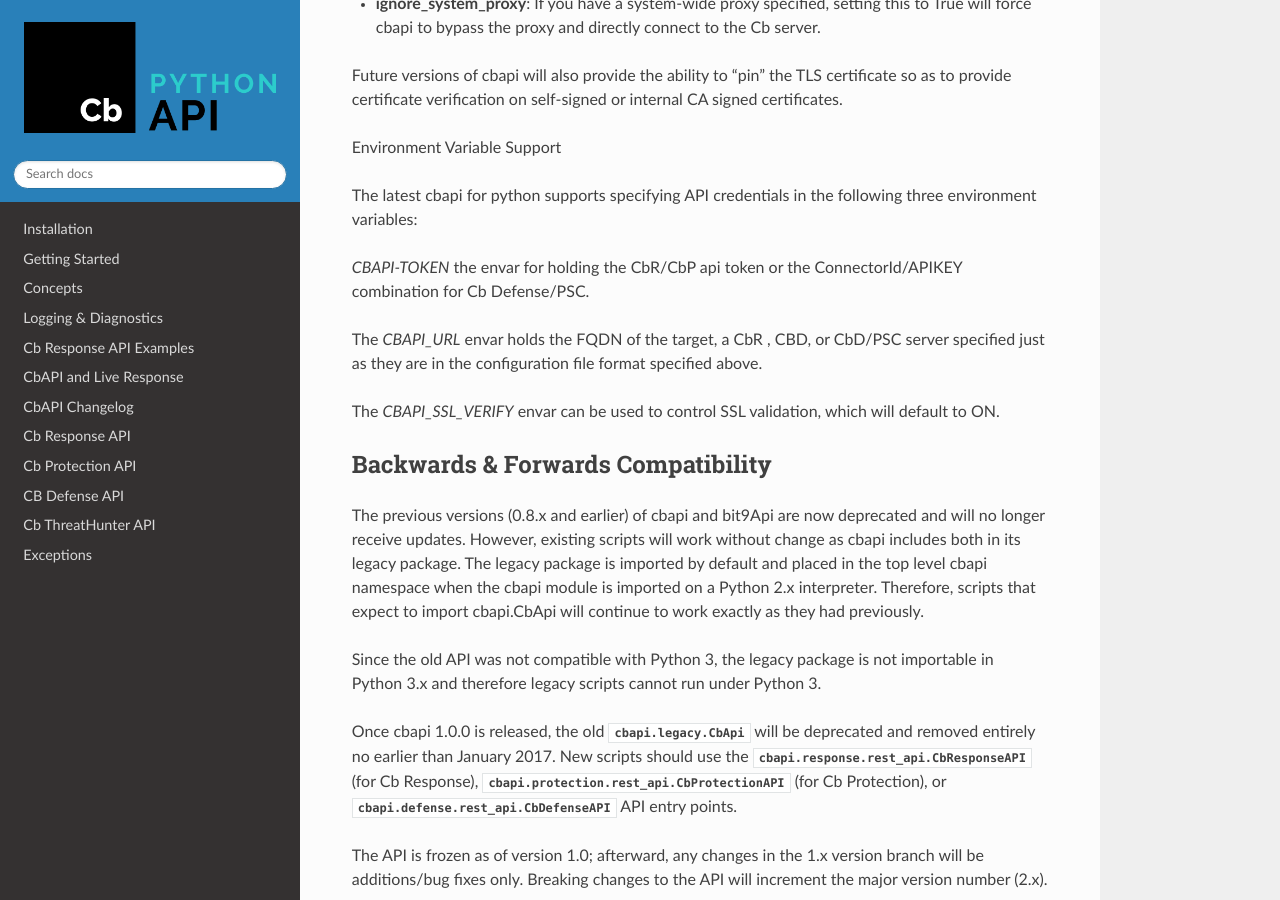
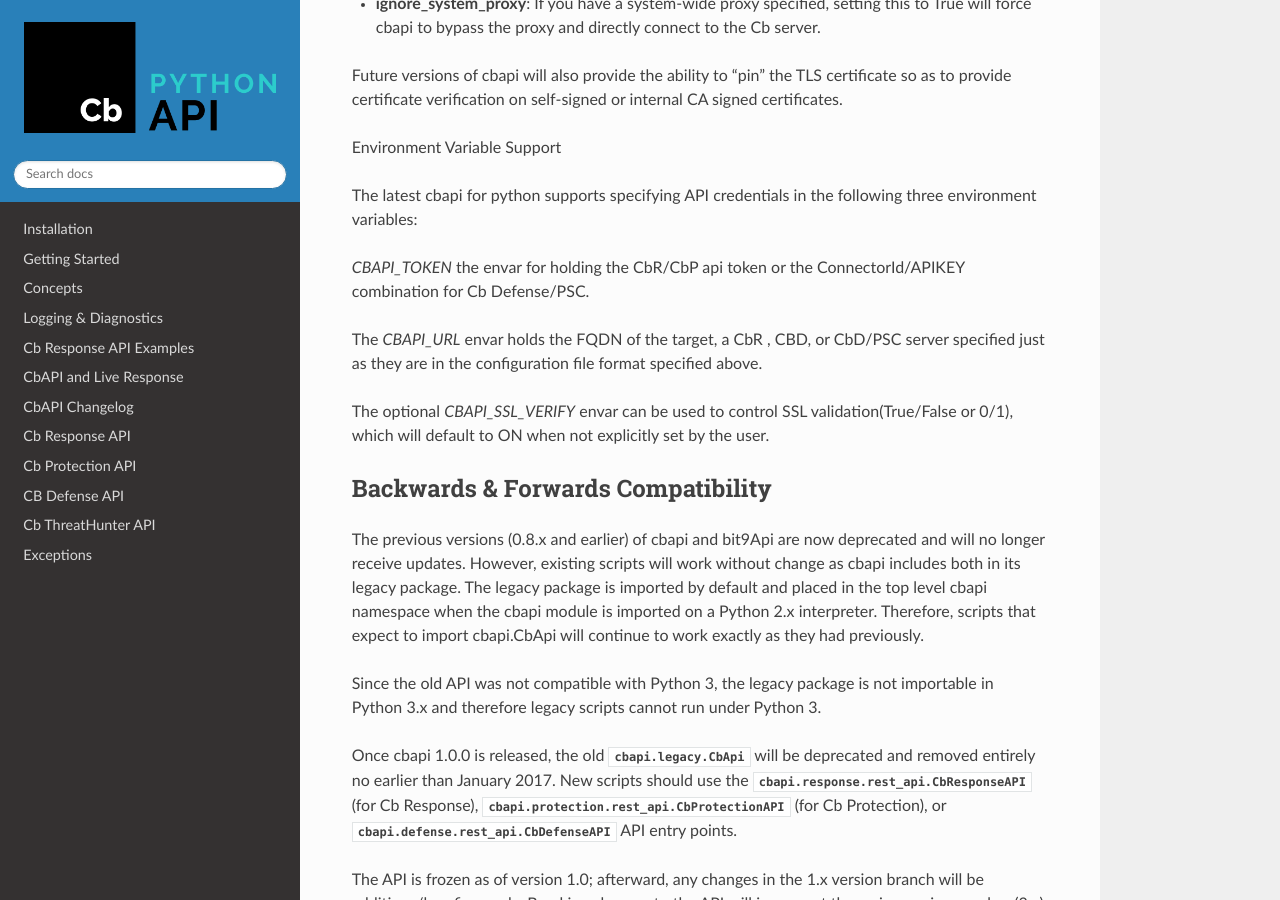
Before and after one commit to carbonblack/cbapi-python, a Sphinx documentation site: the page built from docs/index.rst, in a window 1280 px wide and 900 px high, scrolled down 4825 px. Built offline with Sphinx 7.4.7 and the Read the Docs theme 2.0.0, drawn with Linux system fonts in a browser that asks for light colours.

Commit message:
updates to index.rst as per jgarman

```diff
--- a/docs/index.rst
+++ b/docs/index.rst
@@ -252,12 +252,13 @@ Environment Variable Support
 
 The latest cbapi for python supports specifying API credentials in the following three environment variables:
 
-`CBAPI-TOKEN` the envar for holding the CbR/CbP api token or the ConnectorId/APIKEY combination for Cb Defense/PSC.
+`CBAPI_TOKEN` the envar for holding the CbR/CbP api token or the ConnectorId/APIKEY combination for Cb Defense/PSC.
 
 The `CBAPI_URL` envar holds the FQDN of the target, a CbR , CBD, or CbD/PSC server specified just as they are in the
 configuration file format specified above.
 
-The `CBAPI_SSL_VERIFY` envar can be used to control SSL validation, which will default to ON.
+The  optional `CBAPI_SSL_VERIFY` envar can be used to control SSL validation(True/False or 0/1), which will default to ON when
+not explicitly set by the user.
 
 Backwards & Forwards Compatibility
 ----------------------------------
```
